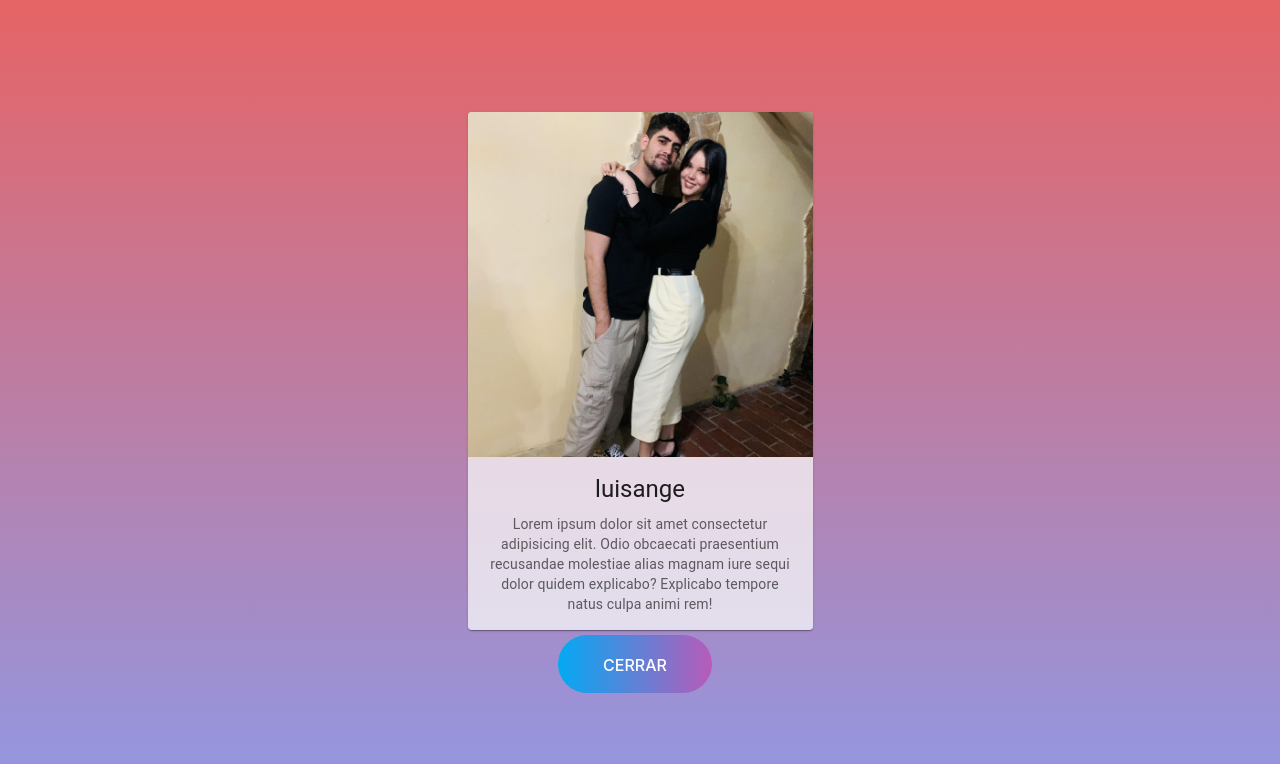
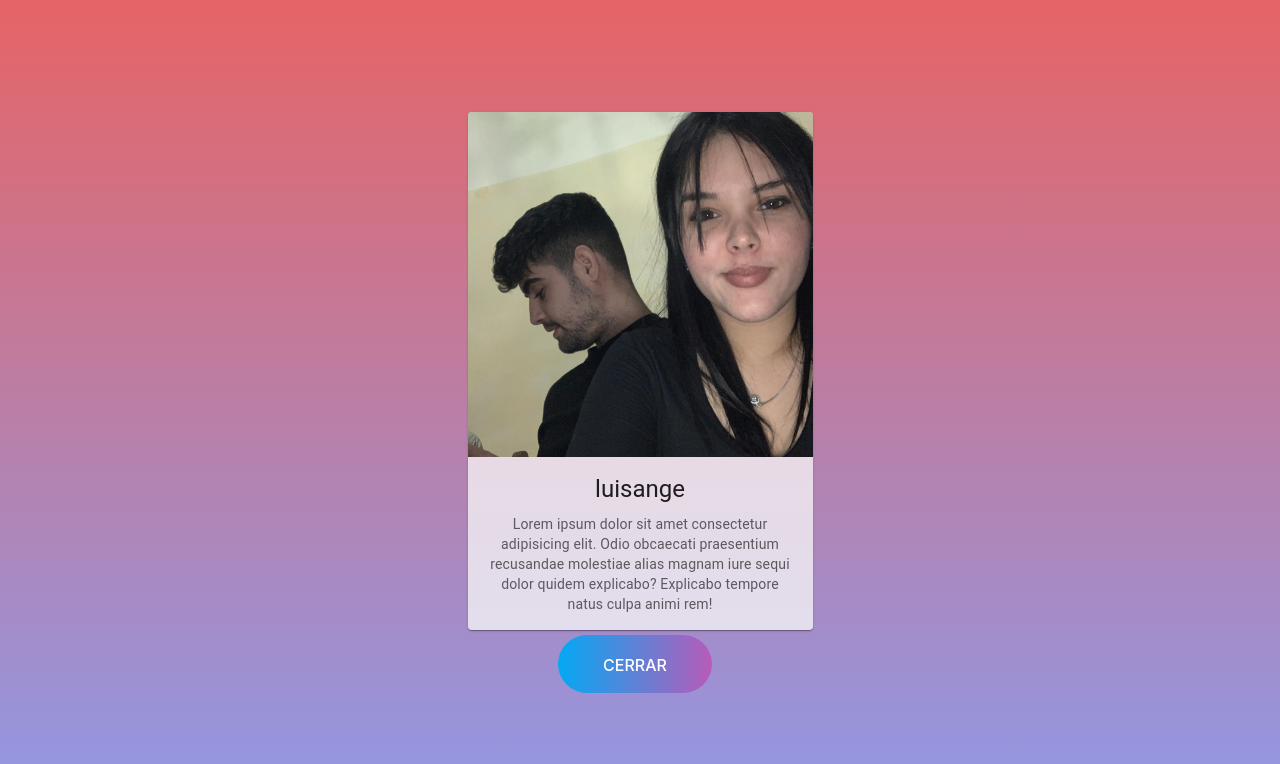
Before and after one commit to luisangel970930/giftkeyla, a React (Vite) app: page / in a window 1280 px wide. Shown: the top 764 px of the page. Built offline with nearby package versions, Linux system fonts and the light colour scheme.

Commit message:
tratando de cargar la imagen en el server de vercel

```diff
--- a/src/components/Card/index.jsx
+++ b/src/components/Card/index.jsx
@@ -6,7 +6,7 @@ import Typography from '@mui/material/Typography'
 import { CardActionArea } from '@mui/material'
 
 export default function Card({ img, paragraph, name }) {
-  const imgId = `/img/${img}.jpg`
+  const imgId = `/public/img/${img}.jpg`
 
   return (
     <CardM style={{ background: '#f9f9f9be' }} sx={{ maxWidth: 345 }}>
--- a/src/pages/Home/index.jsx
+++ b/src/pages/Home/index.jsx
@@ -2,7 +2,7 @@ import Card from '../../components/Card'
 import './home.css'
 import Button from '../../components/Button'
 export default function Home() {
-  const num = 1
+  const num = 2
   const sentences =
     'Lorem ipsum dolor sit amet consectetur adipisicing elit. Odio obcaecati praesentium recusandae molestiae alias magnam iure sequi dolor quidem explicabo? Explicabo tempore natus culpa animi rem!'
 
```
